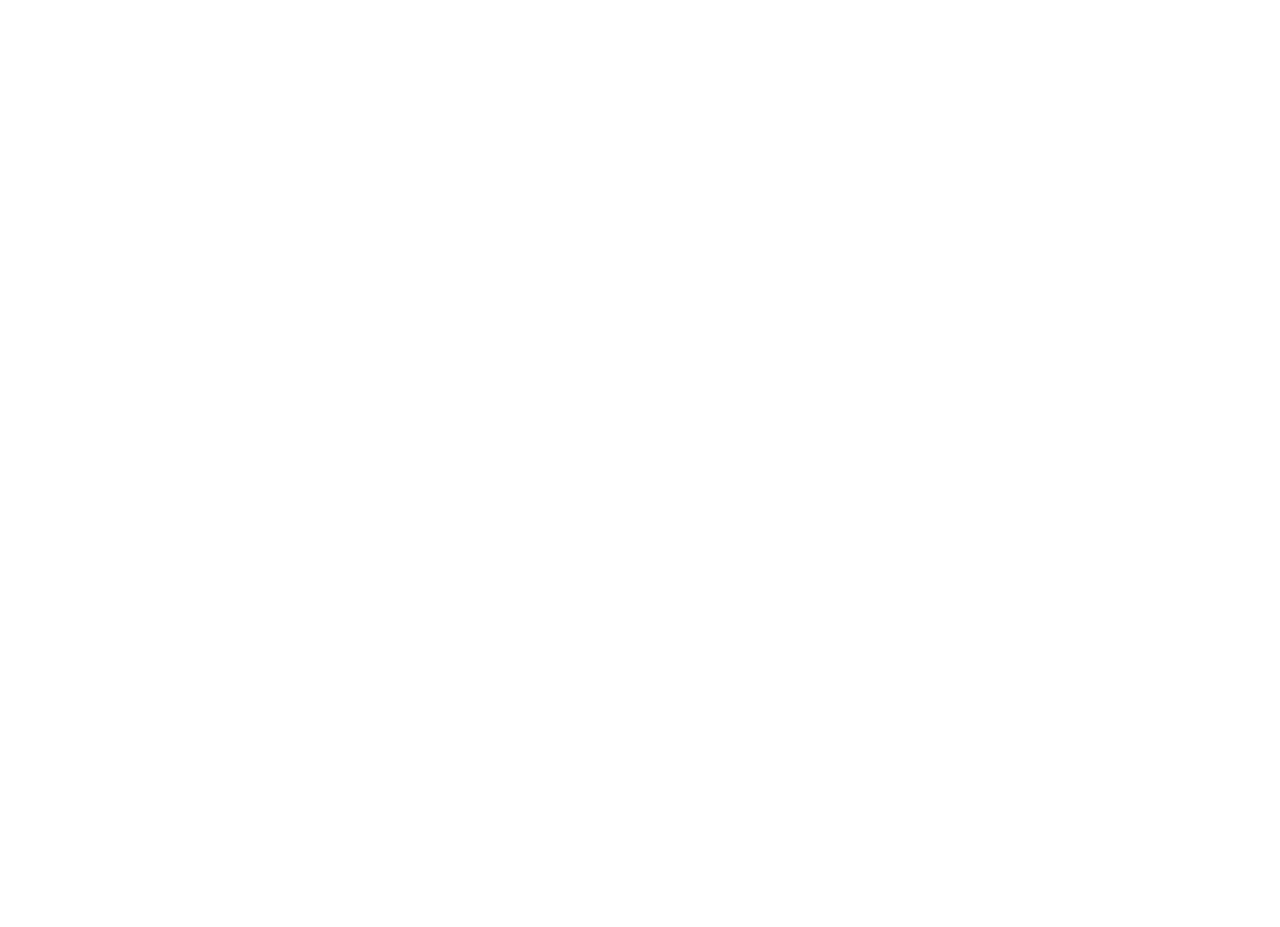
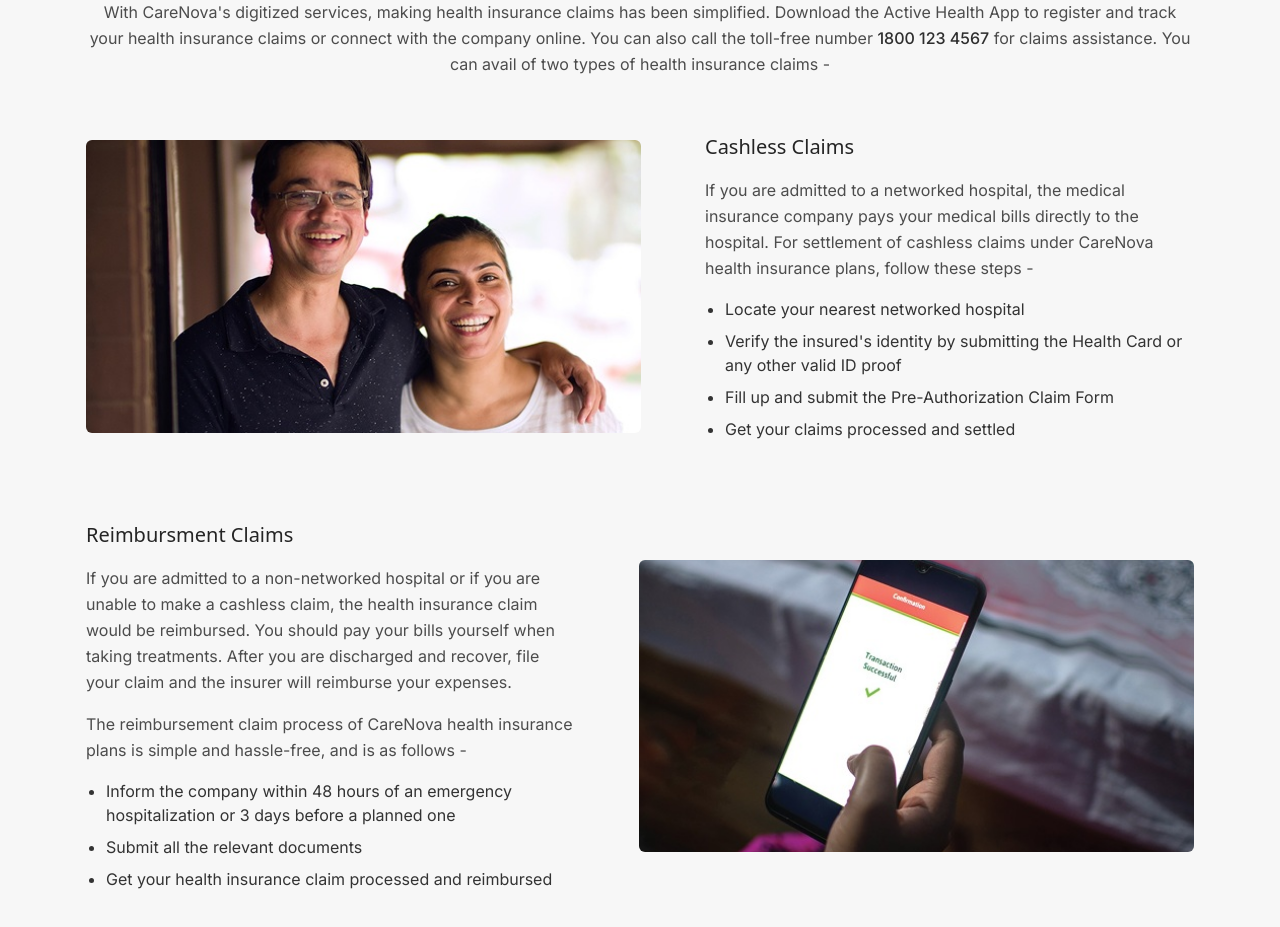
Before and after one commit to Dhamodharan-sw-dev/HLS, a React (Vite) app: page / in a window 1280 px wide. Shown: the part 7320-8247 px from the top of the page. Before the commit the page ends 7181 px from the top, so only its background shows below. Built offline with nearby package versions, Linux system fonts and the light colour scheme; a web font is replaced by a local one.

Commit message:
Add ClaimProcess section: cashless vs reimbursement claim steps with real photos

```diff
--- a/src/App.tsx
+++ b/src/App.tsx
@@ -8,6 +8,7 @@
 import Benefits from './sections/Benefits'
 import AnnouncementBar from './sections/AnnouncementBar'
 import ChooseHealthInsurance from './sections/ChooseHealthInsurance'
+import ClaimProcess from './sections/ClaimProcess'
 
 function App() {
   return (
@@ -23,6 +24,7 @@
         <Benefits />
         <AnnouncementBar />
         <ChooseHealthInsurance />
+        <ClaimProcess />
       </main>
     </>
   )
--- /dev/null
+++ b/src/sections/ClaimProcess.tsx
@@ -0,0 +1,90 @@
+import { Container } from '../components/Container'
+
+export default function ClaimProcess() {
+  return (
+    <section className="bg-surface-50 py-16 sm:py-20">
+      <Container>
+        <div className="mx-auto max-w-[1140px] text-center">
+          <h2 className="font-heading text-2xl text-ink-800 sm:text-[28px]">
+            How To Claim Your CareNova Health Insurance?
+          </h2>
+          <p className="mt-5 text-sm leading-relaxed text-ink-500 sm:text-base">
+            With CareNova&apos;s digitized services, making health insurance
+            claims has been simplified. Download the Active Health App to
+            register and track your health insurance claims or connect with
+            the company online. You can also call the toll-free number{' '}
+            <a href="tel:18001234567" className="font-medium text-ink-700">
+              1800 123 4567
+            </a>{' '}
+            for claims assistance. You can avail of two types of health
+            insurance claims -
+          </p>
+        </div>
+
+        <div className="mt-14 flex flex-col gap-16 sm:gap-20">
+          <div className="flex flex-col items-center gap-8 lg:flex-row lg:gap-16">
+            <img
+              src="assets/claim-process/cashless-couple.jpg"
+              alt="Smiling couple"
+              className="aspect-[553/292] w-full max-w-[555px] flex-none rounded-md object-cover"
+            />
+            <div className="w-full max-w-[560px]">
+              <h3 className="font-heading text-xl text-ink-800">
+                Cashless Claims
+              </h3>
+              <p className="mt-4 text-sm leading-relaxed text-ink-500 sm:text-base">
+                If you are admitted to a networked hospital, the medical
+                insurance company pays your medical bills directly to the
+                hospital. For settlement of cashless claims under CareNova
+                health insurance plans, follow these steps -
+              </p>
+              <ul className="mt-4 list-disc space-y-2 pl-5 text-sm text-ink-600 sm:text-base">
+                <li>Locate your nearest networked hospital</li>
+                <li>
+                  Verify the insured&apos;s identity by submitting the
+                  Health Card or any other valid ID proof
+                </li>
+                <li>Fill up and submit the Pre-Authorization Claim Form</li>
+                <li>Get your claims processed and settled</li>
+              </ul>
+            </div>
+          </div>
+
+          <div className="flex flex-col items-center gap-8 lg:flex-row-reverse lg:gap-16">
+            <img
+              src="assets/claim-process/reimbursement-phone.jpg"
+              alt="Hand holding a phone showing a successful transaction"
+              className="aspect-[555/292] w-full max-w-[555px] flex-none rounded-md object-cover"
+            />
+            <div className="w-full max-w-[560px]">
+              <h3 className="font-heading text-xl text-ink-800">
+                Reimbursment Claims
+              </h3>
+              <p className="mt-4 text-sm leading-relaxed text-ink-500 sm:text-base">
+                If you are admitted to a non-networked hospital or if you
+                are unable to make a cashless claim, the health insurance
+                claim would be reimbursed. You should pay your bills
+                yourself when taking treatments. After you are discharged
+                and recover, file your claim and the insurer will reimburse
+                your expenses.
+              </p>
+              <p className="mt-4 text-sm leading-relaxed text-ink-500 sm:text-base">
+                The reimbursement claim process of CareNova health
+                insurance plans is simple and hassle-free, and is as
+                follows -
+              </p>
+              <ul className="mt-4 list-disc space-y-2 pl-5 text-sm text-ink-600 sm:text-base">
+                <li>
+                  Inform the company within 48 hours of an emergency
+                  hospitalization or 3 days before a planned one
+                </li>
+                <li>Submit all the relevant documents</li>
+                <li>Get your health insurance claim processed and reimbursed</li>
+              </ul>
+            </div>
+          </div>
+        </div>
+      </Container>
+    </section>
+  )
+}
```
Also changed, not shown: public/assets/claim-process/cashless-couple.jpg (added), public/assets/claim-process/reimbursement-phone.jpg (added).
